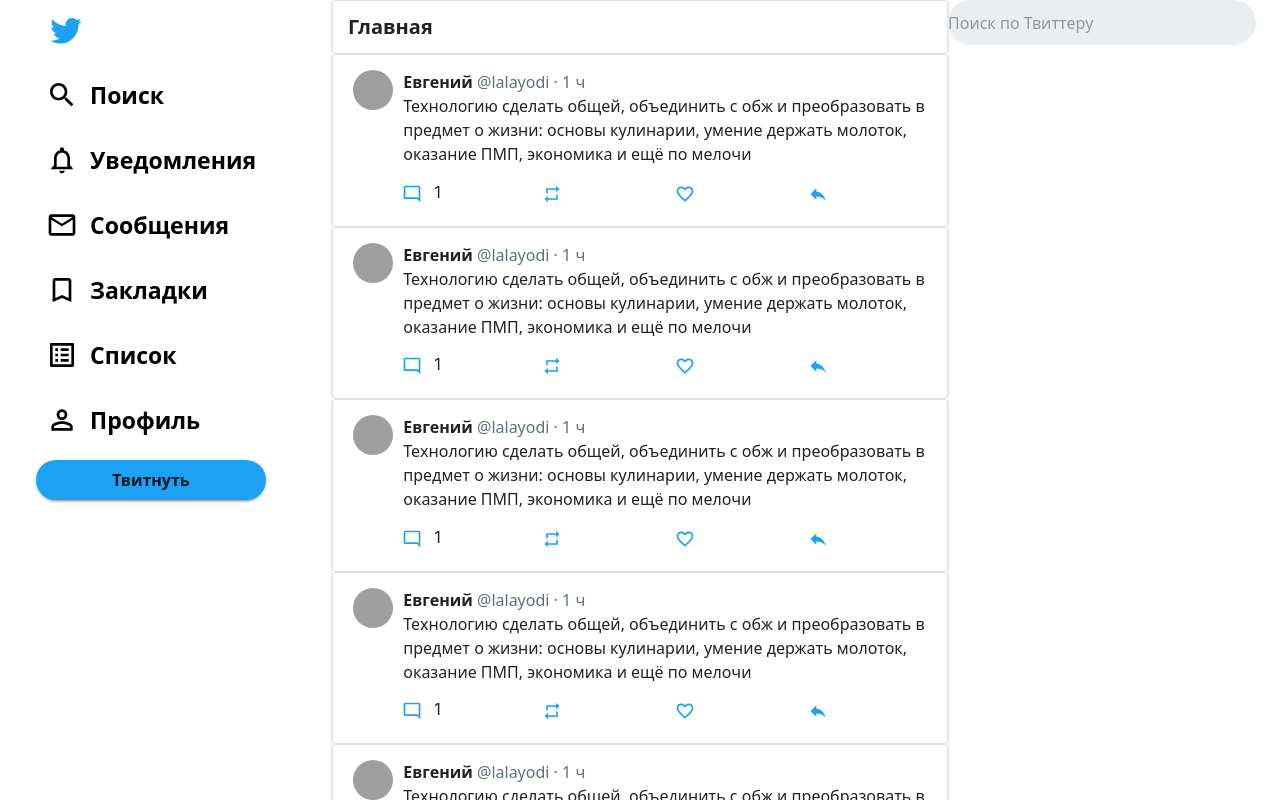
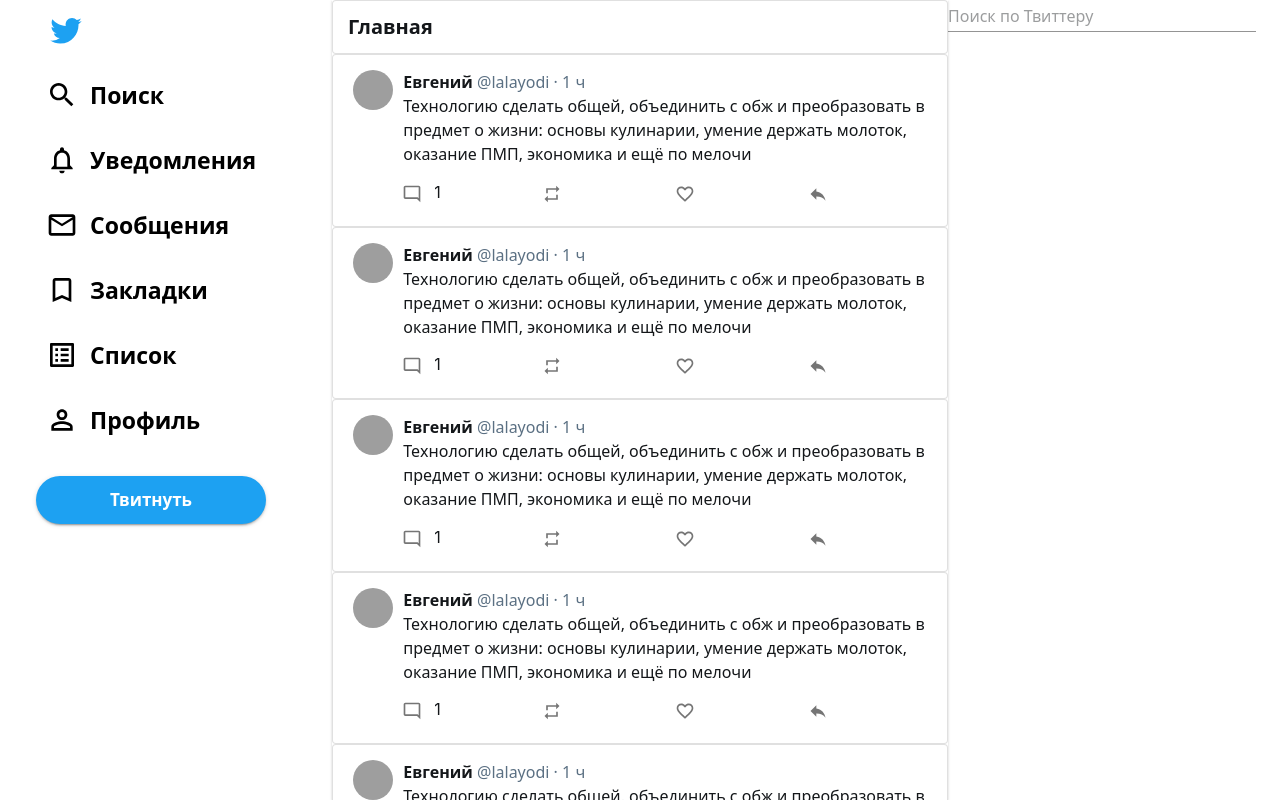
Before and after one commit to rryaboshtan/React-NodeJS-LargeTwitterClone, a React (Create React App) app: page / in a window 1280 px wide. Shown: the top 800 px of the page. Built offline with nearby package versions, Linux system fonts and the light colour scheme; grey boxes are pictures that could not be loaded.

Commit message:
Create styles for the form near our avatar, Right search input field and home page right side

```diff
--- a/src/components/SideMenu.tsx
+++ b/src/components/SideMenu.tsx
@@ -1,4 +1,4 @@
-import { Button, IconButton, Typography } from '@material-ui/core';
+import { Button, Hidden, IconButton, Typography } from '@material-ui/core';
 import React from 'react';
 import { useHomeStyles } from '../pages/Home';
 import TwitterIcon from '@material-ui/icons/Twitter';
@@ -8,6 +8,7 @@ import MessageIcon from '@material-ui/icons/MailOutline';
 import BookmarkIcon from '@material-ui/icons/BookmarkBorderOutlined';
 import ListIcon from '@material-ui/icons/ListAltOutlined';
 import UserIcon from '@material-ui/icons/PermIdentityOutlined';
+import CreateIcon from '@material-ui/icons/CreateOutlined';
 
 interface SideMenuProps {
     classes: ReturnType<typeof useHomeStyles>;
@@ -28,43 +29,63 @@ export const SideMenu: React.FC<SideMenuProps> = ({
             <li className={classes.sideMenuListItem}>
                 <div>
                     <SearchIcon className={classes.sideMenuListItemIcon} />
+                    <Hidden smDown>
                         <Typography className={classes.sideMenuListItemLabel} variant="h6">Поиск</Typography>
+                    </Hidden>
                 </div>
             </li>
             <li className={classes.sideMenuListItem}>
                 <div>
                     <NotificationIcon className={classes.sideMenuListItemIcon} />
+                    <Hidden smDown>
                         <Typography className={classes.sideMenuListItemLabel} variant="h6">Уведомления</Typography>
+                    </Hidden>
                 </div>
             </li>
             <li className={classes.sideMenuListItem}>
                 <div>
                     <MessageIcon className={classes.sideMenuListItemIcon} />
+                    <Hidden smDown>
                             <Typography className={classes.sideMenuListItemLabel} variant="h6">Сообщения</Typography>
+                    </Hidden>
                 </div>
             </li>
             <li className={classes.sideMenuListItem}>
                 <div>
                     <BookmarkIcon className={classes.sideMenuListItemIcon} />
+                    <Hidden smDown>
                             <Typography className={classes.sideMenuListItemLabel} variant="h6">Закладки</Typography>
+                    </Hidden>
                 </div>
             </li>
             <li className={classes.sideMenuListItem}>
                 <div>
                     <ListIcon className={classes.sideMenuListItemIcon} />
+                    <Hidden smDown>
                         <Typography className={classes.sideMenuListItemLabel} variant="h6">Список</Typography>
+                    </Hidden>
                 </div>
             </li>
             <li className={classes.sideMenuListItem}>
                 <div>
                     <UserIcon className={classes.sideMenuListItemIcon} />
+                    <Hidden smDown>
                         <Typography className={classes.sideMenuListItemLabel} variant="h6">Профиль </Typography>
+                    </Hidden>
                 </div>
             </li>
-            <li className={classes.sideMenuListItem}>
-                <Button variant="contained" color="primary" fullWidth>
+            <li >
+                <Hidden smDown>
+                <Button className={classes.sideMenuTweetButton} variant="contained" color="primary" fullWidth>
                         Твитнуть
                 </Button>
+                </Hidden>
+                <Hidden mdUp>
+                    <Button className={classes.sideMenuTweetButton}
+                        variant="contained" color="primary" >
+                        <CreateIcon />
+                    </Button>
+                </Hidden>
             </li>
         </ul>
     );
--- a/src/components/Tweet.tsx
+++ b/src/components/Tweet.tsx
@@ -23,14 +23,14 @@ export const Tweet: React.FC<TweetProps> = ({ text, user, classes }: TweetProps)
     return (
         <Paper className={classNames(classes.tweet, classes.tweetsHeader)} variant="outlined" >
             <Grid container spacing={3}>
-                <Grid item xs={1}>
+                <Grid item sm={1}>
                     <Avatar
                         className={classes.tweetAvatar}
                         alt={`Аватарка пользователя ${user.fullname}`}
                         src={user.avatarUrl}>
                     </Avatar>
                 </Grid>
-                <Grid item xs={11}>
+                <Grid item sm={11}>
                     <Typography><b>{user.fullname}</b>
                         <span className={classes.tweetUserName}> @{user.username}</span>&nbsp;
                         <span className={classes.tweetUserName}>·</span>&nbsp;
@@ -41,23 +41,23 @@ export const Tweet: React.FC<TweetProps> = ({ text, user, classes }: TweetProps)
                     </Typography>
                     <div className={classes.tweetFooter}>
                         <div>
-                            <IconButton color="primary">
+                            <IconButton>
                                 <CommentIcon style={{ fontSize: 20 }} />
                             </IconButton>
                             <span>1</span>
                         </div>
                         <div>
-                            <IconButton color="primary">
+                            <IconButton>
                                 <RepostIcon style={{ fontSize: 20 }} />
                             </IconButton>
                         </div>
                         <div>
-                            <IconButton color="primary">
+                            <IconButton>
                                 <LikeIcon style={{ fontSize: 20 }} />
                             </IconButton>
                         </div>
                         <div>
-                            <IconButton color="primary">
+                            <IconButton>
                                 <ShareIcon style={{ fontSize: 20 }} />
                             </IconButton>
                         </div>
--- a/src/pages/Home.tsx
+++ b/src/pages/Home.tsx
@@ -1,14 +1,29 @@
 import {
     Container, createStyles, Grid, InputBase, makeStyles,
-    Paper, Theme, Typography, withStyles } from '@material-ui/core';
+    Paper, TextField, Theme, Typography, withStyles, Hidden,
+} from '@material-ui/core';
 import { SideMenu } from '../components/SideMenu';
 import { Tweet } from '../components/Tweet';
+import SearchIcon from '@material-ui/icons/Search';
+import PersonAddIcon from '@material-ui/icons/PersonAddOutlined';
+import ImageOutlinedIcon from '@material-ui/icons/ImageOutlined';
+import EmodjiIcon from '@material-ui/icons/SentimentSatisfiedOutlined';
+import ListItem from '@material-ui/core/ListItem/ListItem';
+import Divider from '@material-ui/core/Divider/Divider';
+import ListItemAvatar from '@material-ui/core/ListItemAvatar/ListItemAvatar';
+import Avatar from '@material-ui/core/Avatar/Avatar';
+import CircularProgress from '@material-ui/core/CircularProgress/CircularProgress';
+import React from 'react';
+
+
+
 
 export const useHomeStyles = makeStyles((theme: Theme) => ({
     wrapper: {
         height: '100vh',
     },
     sideMenuList: {
+        position: 'fixed',
         listStyle: 'none',
         width: 230,
         padding: 0,
@@ -28,7 +43,7 @@ export const useHomeStyles = makeStyles((theme: Theme) => ({
             transition: 'background-color 0.2s ease-in-out',
             '&:hover': {
                 backgroundColor: 'rgba(29, 161, 242, 0.1)',
-                '& h6, & svg path' : {
+                '& h6, & svg path': {
                     color: theme.palette.primary.main,
                 },
             },
@@ -50,6 +65,12 @@ export const useHomeStyles = makeStyles((theme: Theme) => ({
         color: '#000',
     },
     sideMenuTweetButton: {
+        color: '#fff',
+        fontSize: 17,
+        fontWeight: 700,
+        padding: theme.spacing(2),
+        marginTop: theme.spacing(2),
+        height: 48,
     },
     gridItem: {
         paddingLeft: 12,
@@ -76,43 +97,125 @@ export const useHomeStyles = makeStyles((theme: Theme) => ({
         },
     },
     tweetAvatar: {
+        [theme.breakpoints.up('sm')]: {
+            width: theme.spacing(4),
+            height: theme.spacing(4),
+        },
+        [theme.breakpoints.up('md')]: {
             width: theme.spacing(5),
             height: theme.spacing(5),
+        },
     },
     tweetFooter: {
         display: 'flex',
         position: 'relative',
         left: -13,
         justifyContent: 'space-between',
-        width: 450
+        [theme.breakpoints.up('sm')]: {
+            width: 200,
+        },
+        [theme.breakpoints.up('md')]: {
+            width: 450,
+        },
     },
     tweetUserName: {
         color: '#5B7083',
     },
+    rightSide: {
+        paddingTop: 20,
+        position: 'fixed',
+    },
+    rightSideBlock: {
+        backgroundColor: '#F5F8FA',
+        borderRadius: 15,
+        marginTop: 20,
+        '& .MuiList-root': {
+            paddingTop: 0,
+        },
+    },
+    rightSideBlockHeader: {
+        border: 0,
+        borderBottom: 2,
+        backgroundColor: 'transparent',
+        padding: "13px 18px",
+        '& b': {
+            fontSize: 20,
+            fontWeight: 800,
+        },
+    },
+    rightSideBlockItem: {
+        cursor: 'pointer',
+        '& .MuiTypography-body1': {
+            fontWeight: 700,
+        },
+        '& .MuiListItemAvatar-root': {
+            minWidth: 50,
+        },
+        '& .MuiListItemText-root': {
+            margin: 0,
+        },
+        '&:hover': {
+            backgroundColor: '#edf3f6',
+        },
+    },
+    addForm: {
+        padding: 20,
+    },
+    addFormBody: {
+        display: 'flex',
+        width: '100%',
+    },
+    addFormBottom: {
+        display: 'flex',
+        justifyContent: 'space-between',
+        alignItems: 'center',
+    },
+    addFormBottomActions: {
+        marginTop: 10,
+        paddingLeft: 70,
+    },
+    addFormTextArea: {
+        width: '100%',
+        border: 0,
+        fontSize: 20,
+        outline: 'none',
+        fontFamily: 'inherit',
+        resize: 'none',
+    },
+    addFormBottomLine: {
+        height: 12,
+        backgroundColor: 'E6ECF0',
+    },
+    addFormCircleProgress: {
+        position: 'relative',
+        width: 20,
+        height: 20,
+        margin: '0 10px',
+        '& .MuiCircularProgress-root': {
+            position: 'absolute',
+        },
+    },
+    addFormBottomRight: {
+        display: 'flex',
+        alignItems: 'center',
+    },
 }
 ));
 
-const SearchTextField = withStyles(() =>
-    createStyles({
-        input: {
-            borderRadius: 30,
-            backgroundColor: '#EBEEF0',
-            height: 45,
-            padding: 0,
-        },
-    }),
-)(InputBase);
+const SearchTextField = withStyles((theme: Theme) => ({
 
-export const Home = () => {
+}))(TextField);
+
+export const Home = (): React.ReactElement => {
     const classes = useHomeStyles();
 
     return (
         <Container className={classes.wrapper} maxWidth="lg">
             <Grid container >
-                <Grid className={classes.gridItem} item xs={3}>
-                    <SideMenu classes={classes}/>
+                <Grid className={classes.gridItem} item md={3} sm={2}>
+                    <SideMenu classes={classes} />
                 </Grid>
-                <Grid item xs={6}>
+                <Grid item md={6} sm={9} >
                     <Paper className={classes.tweetsWrapper} >
                         <Paper className={classes.tweetsHeader} variant="outlined" >
                             <Typography variant="h6"> Главная</Typography>
@@ -130,12 +233,14 @@ export const Home = () => {
                         }
                     </Paper>
                 </Grid>
-                <Grid item xs={3}>
+                <Hidden smDown>
+                    <Grid item lg={3} >
                         <SearchTextField
                             placeholder="Поиск по Твиттеру"
                             fullWidth>
                         </SearchTextField>
                     </Grid>
+                </Hidden>
             </Grid>
         </Container>
     );
--- a/src/theme.ts
+++ b/src/theme.ts
@@ -20,6 +20,9 @@ export const theme = createMuiTheme({
         },
         secondary: {
             main: 'rgb(26, 145, 218)',
+        },
+        text: {
+            primary: '#14171A',
         },
     },
     overrides: {
```
Also changed, not shown: 1 other file (tests, documents, lock files or other folders). Lines whose indentation alone changed are shown as unchanged.
